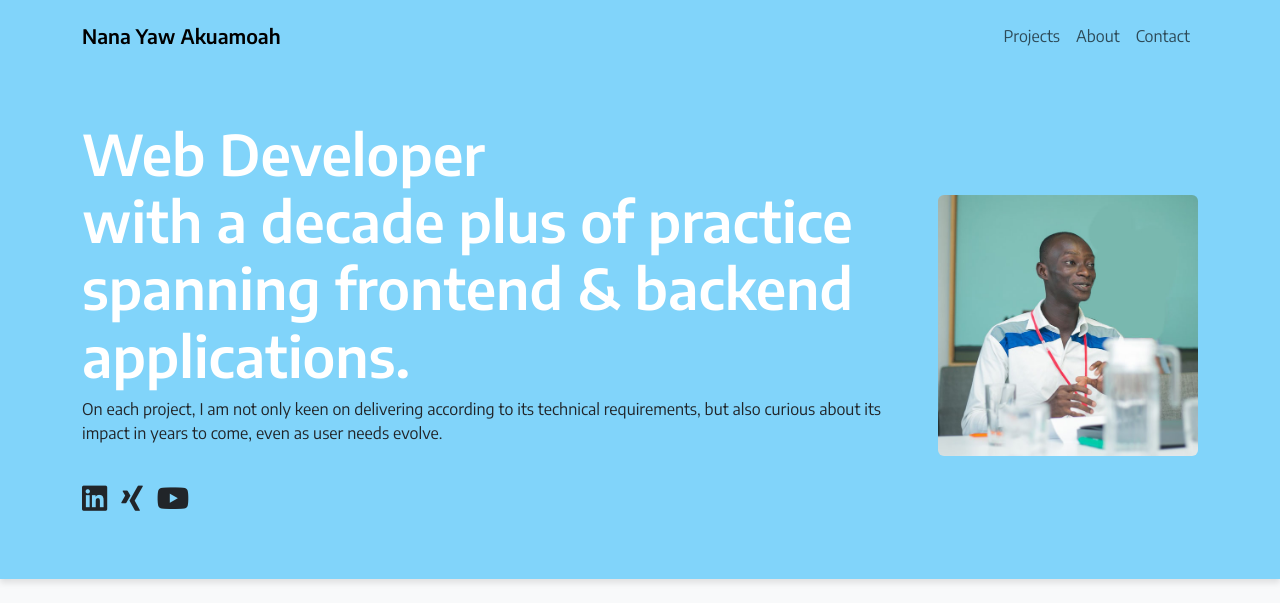
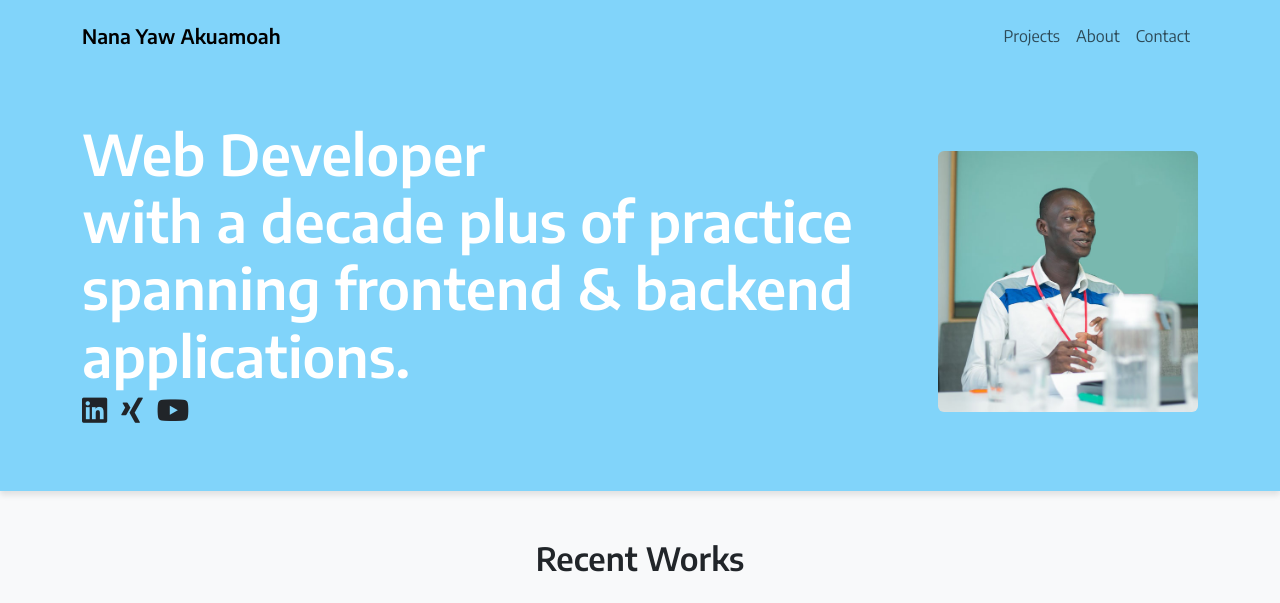
Before and after one commit to nyakuamoah/nyakuamoah.github.io, a plain HTML site: page index.html in a window 1280 px wide. Shown: the top 603 px of the page. Drawn offline with nearby package versions, Linux system fonts and the light colour scheme.

Commit message:
Update index.html

```diff
--- a/index.html
+++ b/index.html
@@ -58,11 +58,6 @@
           <h1 class="fw-bold display-4">
             Web Developer <br>with a decade plus of practice spanning frontend & backend applications.
           </h1>
-          <p class="text-dark">
-            On each project, I am not only keen on delivering according to its
-            technical requirements, but also curious about its impact in years
-            to come, even as user needs evolve. <br /><br />
-          </p>
           <p>
             <a href="https://www.linkedin.com/in/nyakuamoah" target="_blank"
               ><i class="fab fa-linkedin"></i
```
